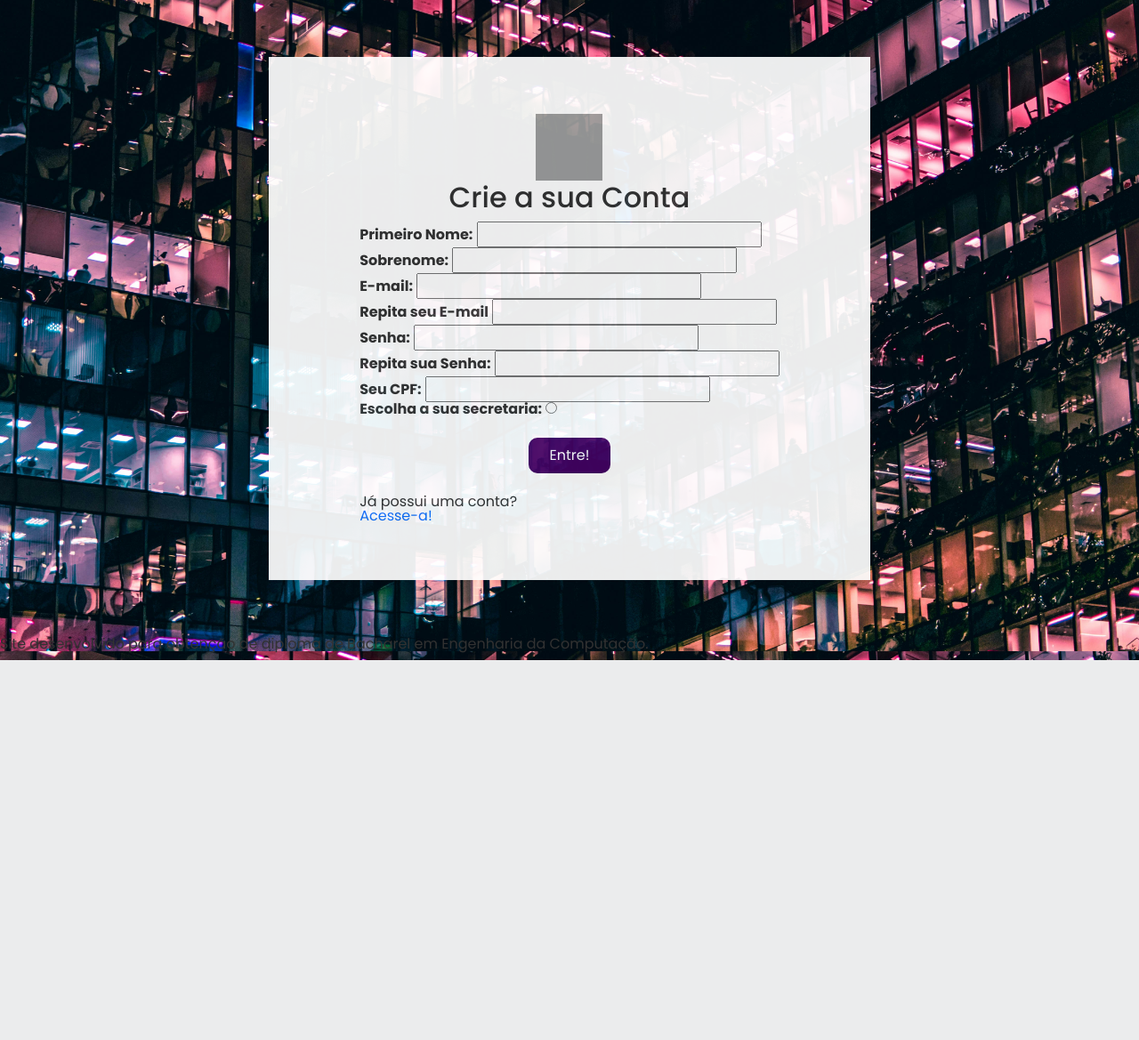
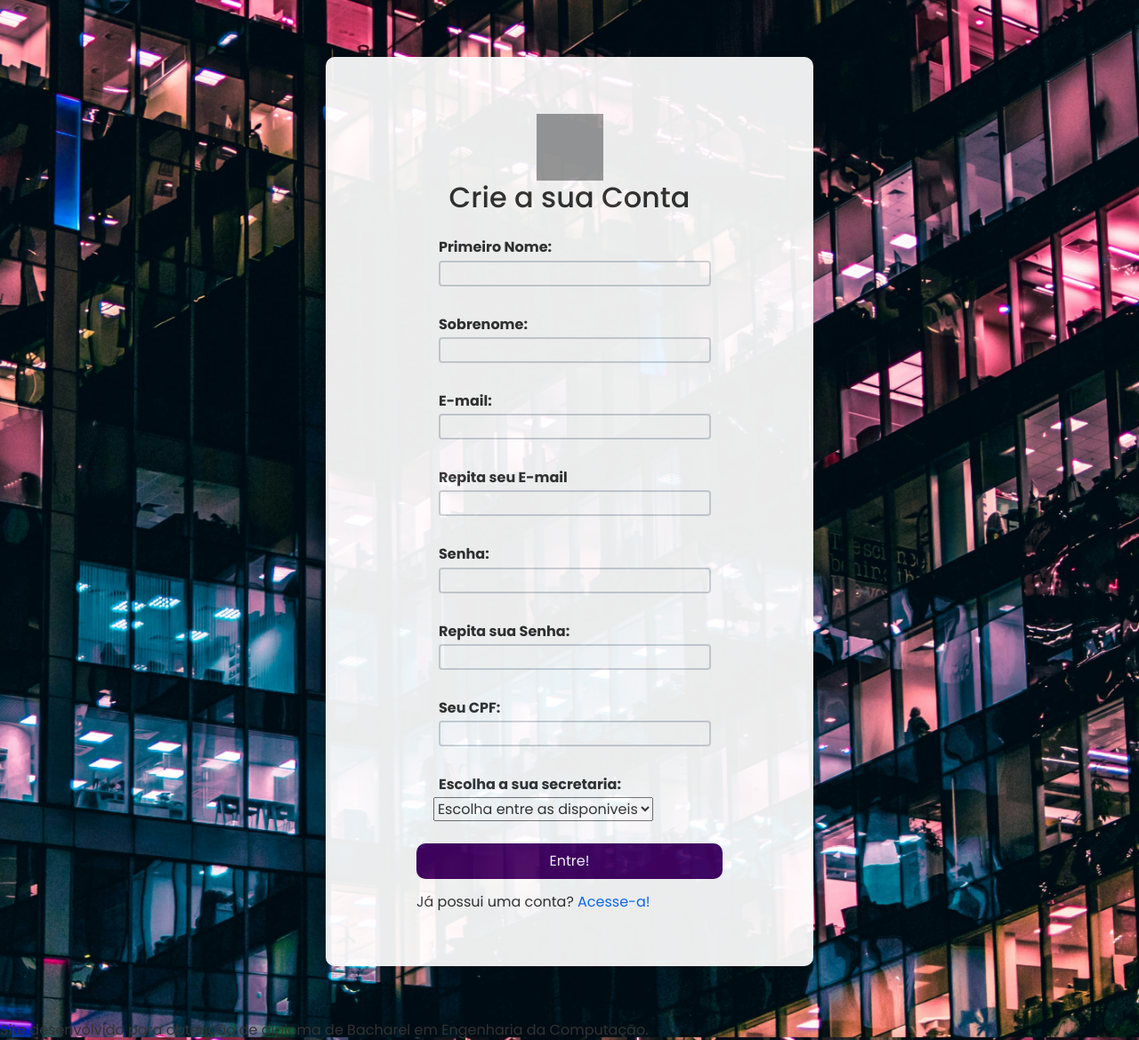
Before and after one commit to Samantaks/ipatri, a Django app: template templates/usuario/cadastro-page.html in a window 1280 px wide. Shown: the part 58-1227 px from the top of the page at 89% size. Before the commit the page ends 800 px from the top, so only its background shows below. Run offline with Django 3.2, Linux system fonts and the light colour scheme; the template is opened without the code that fills it, so the values that code supplies are empty; some libraries are stand-ins or nearby versions; grey boxes are pictures that could not be loaded.

Commit message:
Pagina Cadastro pronta visualmente

```diff
--- a/src/css/_pages/page-cadastro.css
+++ b/src/css/_pages/page-cadastro.css
@@ -1,12 +1,32 @@
-.box-box{
-    display: flex;
-    flex-direction: column;
+input, label{
+    display: block;
+    width: 100%;
+    margin: 2%;
 }
 
-.solo-box{
+.c-box{
+    background-color: white;
+    opacity: 0.92;
+    margin: 5% auto;
+    padding: 5% 8%;
+    width: fit-content;
+    height: fit-content;
+    border-radius: 10px;
+}
 
+.box input{
+    border-style: solid;
+    border-color: #ced4dA;
+    border-radius: 4px;
+    color: #2F1F36;
+    background-color: transparent;
+}
+
+.box input:focus-visible{
+    outline: none;
 }
 
 .box{
-
+    margin: 2%;
+    padding: 8px 12px;
 }
--- a/templates/usuario/cadastro-page.html
+++ b/templates/usuario/cadastro-page.html
@@ -7,15 +7,14 @@
 {% endblock %}
 
 {% block mainContent %}
-
-    <div class="lgn-box">
+    <div class="c-box">
         <div class="hdr">
             <img src="{% static "img/main/logo_ipatri.png " %}" alt="logo do site" width="75" height="75">
             <h2> Crie a sua Conta </h2>
         </div>
-        <div class="lgn-form">
+
+        <div class="cadastro-form">
              <form action="#">
-                 <div class="box-box">
                      <div class="box">
                          <label for="fname">Primeiro Nome:</label>
                          <input type="text" id="fname" name="fname">
@@ -24,19 +23,17 @@
                          <label for="lname">Sobrenome:</label>
                          <input type="text" id="lname" name="lname">
                      </div>
-                 </div>
 
-                 <div class="solo-box">
+                 <div class="box">
                      <label for="email">E-mail:</label>
                      <input type="email" id="email" name="email">
                  </div>
 
-                 <div class="solo-box">
+                 <div class="box">
                      <label for="confirmarEmail">Repita seu E-mail</label>
                      <input type="email" id="confirmarEmail" name="confirmarEmail">
                  </div>
 
-                 <div class="box-box">
                      <div class="box">
                         <label for="password">Senha:</label>
                         <input type="password" name="password" id="password">
@@ -45,21 +42,21 @@
                         <label for="confirmarSenha">Repita sua Senha:</label>
                         <input type="password" name="confirmarSenha" id="confirmarSenha">
                      </div>
-                 </div>
 
-                 <div class="box-box">
                      <div class="box">
                          <label for="cpf">Seu CPF:</label>
                          <input type="text" id="cpf" name="cpf">
                      </div>
+
                      <div class="box">
                          <label for="orgao">Escolha a sua secretaria:</label>
-                         <input type="radio" id="orgao" name="orgao">
+                             <select name="orgao" id="orgao" >
+                                <option value = "" > Escolha entre as disponiveis </option>
+                                 <option value = "SEPLAN" > Planejamento e Orçamento </option>
+                                <option value = "CC" > Casa Civil </option>
+                             </select>
                      </div>
-                 </div>
 
-                 <div class="solo-box">
-                 </div>
 
                  <div class="lgn-botao">
                      <input type="submit" value="Entre!" class="form-botao">
@@ -68,8 +65,8 @@
              </form>
 
             <div class="register-container">
-                <p>Já possui uma conta?</p>
-                <a href="{% url 'login-page' %}">Acesse-a!</a>
+                <p>Já possui uma conta? <a href="{% url 'login-page' %}">Acesse-a!</a></p>
+
             </div>
         </div>
     </div>
```
